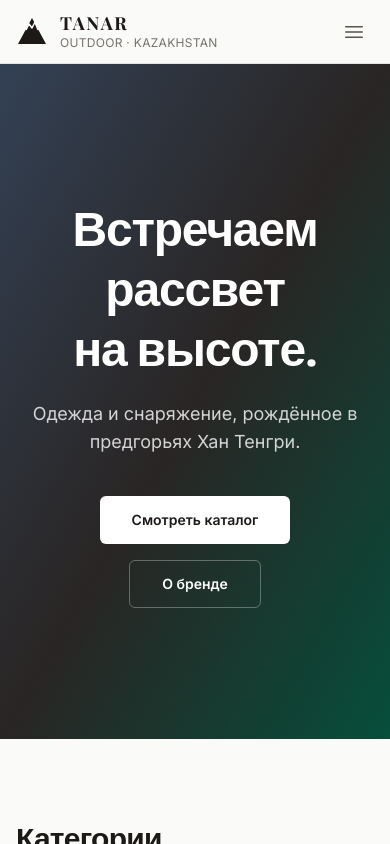
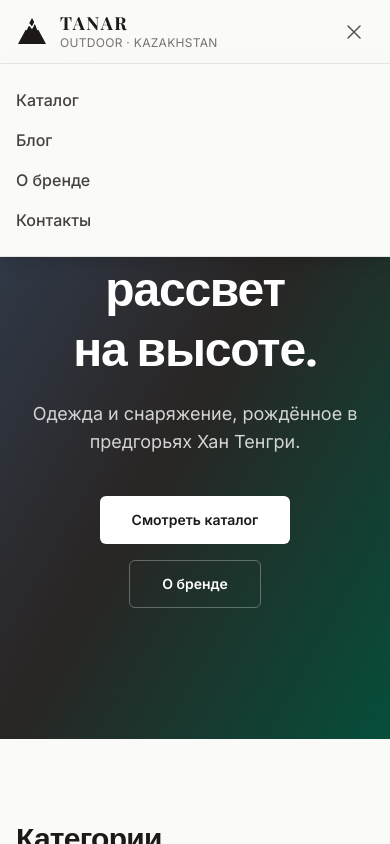
Before and after one commit to renatmannanov/tanar-site, a Next.js app: page / in a window 390 px wide. Both pictures are taken after a click on the button "Открыть меню". Shown: the top 844 px of the page. Built offline with nearby package versions, Linux system fonts and the light colour scheme; a web font is replaced by a local one.

Commit message:
polish: mobile nav, hover transitions, favicon, responsive tests, cleanup
Co-Authored-By: Claude Opus 4.6 <noreply@anthropic.com>

```diff
--- a/src/app/design-test/page.tsx
+++ /dev/null
@@ -1,30 +0,0 @@
-import Placeholder from '@/components/Placeholder';
-import { OUTDOOR_GRADIENTS } from '@/lib/gradients';
-
-export default function DesignPage() {
-  const aspects = ['square', 'portrait', 'landscape', 'wide'] as const;
-
-  return (
-    <div className="p-8 space-y-8">
-      <h1 className="font-display text-3xl font-bold">Design Tokens</h1>
-
-      <section className="space-y-4">
-        <h2 className="text-xl font-semibold">Aspect Ratios</h2>
-        <div className="grid grid-cols-2 md:grid-cols-4 gap-4">
-          {aspects.map((aspect) => (
-            <Placeholder key={aspect} label={aspect} aspect={aspect} />
-          ))}
-        </div>
-      </section>
-
-      <section className="space-y-4">
-        <h2 className="text-xl font-semibold">Gradients</h2>
-        <div className="grid grid-cols-2 md:grid-cols-5 gap-4">
-          {OUTDOOR_GRADIENTS.map((grad) => (
-            <Placeholder key={grad} label={grad} gradient={grad} aspect="square" />
-          ))}
-        </div>
-      </section>
-    </div>
-  );
-}
--- /dev/null
+++ b/src/app/icon.tsx
@@ -0,0 +1,33 @@
+import { ImageResponse } from 'next/og';
+
+export const size = { width: 32, height: 32 };
+export const contentType = 'image/png';
+
+export default function Icon() {
+  return new ImageResponse(
+    (
+      <div
+        style={{
+          background: 'linear-gradient(135deg, #1c1917 0%, #292524 100%)',
+          width: '100%',
+          height: '100%',
+          display: 'flex',
+          alignItems: 'center',
+          justifyContent: 'center',
+        }}
+      >
+        {/* Mountain silhouette using SVG path */}
+        <svg
+          width="24"
+          height="24"
+          viewBox="0 0 24 24"
+          fill="none"
+          style={{ display: 'flex' }}
+        >
+          <path d="M12 2L2 22h20L12 2z" fill="white" />
+        </svg>
+      </div>
+    ),
+    size,
+  );
+}
--- a/src/components/AvailabilityButton.tsx
+++ b/src/components/AvailabilityButton.tsx
@@ -5,7 +5,7 @@ export default function AvailabilityButton() {
     <button
       type="button"
       onClick={() => alert('Скоро в продаже')}
-      className="w-full rounded-lg bg-stone-900 px-8 py-4 text-base font-medium text-stone-50 transition-colors hover:bg-stone-800"
+      className="w-full rounded-lg bg-stone-900 px-8 py-4 text-base font-medium text-stone-50 transition-colors hover:bg-stone-800 focus-visible:outline-none focus-visible:ring-2 focus-visible:ring-stone-900 focus-visible:ring-offset-2"
       data-testid="availability-button"
     >
       Узнать о наличии
--- a/src/components/Header.tsx
+++ b/src/components/Header.tsx
@@ -1,5 +1,6 @@
 import Link from 'next/link';
 import Logo from './Logo';
+import MobileNav from './MobileNav';
 
 const navLinks = [
   { label: 'Каталог', href: '/catalog' },
@@ -18,7 +19,7 @@ export default function Header() {
         <Logo />
 
         {/* Desktop nav */}
-        <nav className="hidden items-center gap-8 md:flex">
+        <nav className="hidden items-center gap-8 lg:flex">
           {navLinks.map((link) => (
             <Link
               key={link.href}
@@ -30,27 +31,7 @@ export default function Header() {
           ))}
         </nav>
 
-        {/* Mobile burger — dropdown in step_10 */}
-        <button
-          type="button"
-          aria-label="Открыть меню"
-          className="inline-flex items-center justify-center rounded-md p-2 text-stone-600 hover:bg-stone-100 hover:text-stone-900 md:hidden"
-        >
-          <svg
-            className="h-6 w-6"
-            fill="none"
-            viewBox="0 0 24 24"
-            strokeWidth={1.5}
-            stroke="currentColor"
-            aria-hidden="true"
-          >
-            <path
-              strokeLinecap="round"
-              strokeLinejoin="round"
-              d="M3.75 6.75h16.5M3.75 12h16.5m-16.5 5.25h16.5"
-            />
-          </svg>
-        </button>
+        <MobileNav />
       </div>
     </header>
   );
--- /dev/null
+++ b/src/components/MobileNav.tsx
@@ -0,0 +1,93 @@
+'use client';
+
+import { useState, useEffect, useCallback } from 'react';
+import Link from 'next/link';
+
+const navLinks = [
+  { label: 'Каталог', href: '/catalog' },
+  { label: 'Блог', href: '/blog' },
+  { label: 'О бренде', href: '/#story' },
+  { label: 'Контакты', href: '/#footer' },
+] as const;
+
+export default function MobileNav() {
+  const [open, setOpen] = useState(false);
+
+  const close = useCallback(() => setOpen(false), []);
+
+  useEffect(() => {
+    if (!open) return;
+    const onKey = (e: KeyboardEvent) => {
+      if (e.key === 'Escape') close();
+    };
+    document.addEventListener('keydown', onKey);
+    return () => document.removeEventListener('keydown', onKey);
+  }, [open, close]);
+
+  return (
+    <div className="lg:hidden">
+      <button
+        type="button"
+        aria-label={open ? 'Закрыть меню' : 'Открыть меню'}
+        aria-expanded={open}
+        aria-controls="mobile-menu"
+        onClick={() => setOpen(!open)}
+        className="inline-flex items-center justify-center rounded-md p-2 text-stone-600 transition-colors hover:bg-stone-100 hover:text-stone-900"
+      >
+        <svg
+          className="h-6 w-6"
+          fill="none"
+          viewBox="0 0 24 24"
+          strokeWidth={1.5}
+          stroke="currentColor"
+          aria-hidden="true"
+        >
+          {open ? (
+            <path
+              strokeLinecap="round"
+              strokeLinejoin="round"
+              d="M6 18L18 6M6 6l12 12"
+            />
+          ) : (
+            <path
+              strokeLinecap="round"
+              strokeLinejoin="round"
+              d="M3.75 6.75h16.5M3.75 12h16.5m-16.5 5.25h16.5"
+            />
+          )}
+        </svg>
+      </button>
+
+      {open && (
+        <>
+          {/* Backdrop */}
+          <div
+            className="fixed inset-0 top-16 z-40 bg-black/20 backdrop-blur-sm"
+            onClick={close}
+            aria-hidden="true"
+          />
+
+          {/* Menu */}
+          <nav
+            id="mobile-menu"
+            className="fixed inset-x-0 top-16 z-50 border-b border-stone-200 bg-stone-50 px-4 py-6 shadow-lg"
+          >
+            <ul className="flex flex-col gap-4">
+              {navLinks.map((link) => (
+                <li key={link.href}>
+                  <Link
+                    href={link.href}
+                    onClick={close}
+                    className="block text-base font-medium text-stone-700 transition-colors hover:text-stone-900"
+                  >
+                    {link.label}
+                  </Link>
+                </li>
+              ))}
+            </ul>
+          </nav>
+        </>
+      )}
+    </div>
+  );
+}
--- a/src/components/home/Hero.tsx
+++ b/src/components/home/Hero.tsx
@@ -24,13 +24,13 @@ export default function Hero() {
         <div className="mt-10 flex flex-col items-center gap-4 sm:flex-row sm:justify-center">
           <Link
             href="/catalog"
-            className="inline-flex h-12 items-center rounded-md bg-white px-8 text-sm font-semibold text-stone-900 transition-colors hover:bg-stone-100"
+            className="inline-flex h-12 items-center rounded-md bg-white px-8 text-sm font-semibold text-stone-900 transition-colors hover:bg-stone-100 focus-visible:outline-none focus-visible:ring-2 focus-visible:ring-white focus-visible:ring-offset-2 focus-visible:ring-offset-stone-800"
           >
             Смотреть каталог
           </Link>
           <Link
             href="/#story"
-            className="inline-flex h-12 items-center rounded-md border border-white/30 px-8 text-sm font-semibold text-white transition-colors hover:bg-white/10"
+            className="inline-flex h-12 items-center rounded-md border border-white/30 px-8 text-sm font-semibold text-white transition-colors hover:bg-white/10 focus-visible:outline-none focus-visible:ring-2 focus-visible:ring-white focus-visible:ring-offset-2 focus-visible:ring-offset-stone-800"
           >
             О бренде
           </Link>
```
Also changed, not shown: task_tracker/todo/initial-build/PLAN.md (+1 -1 lines), task_tracker/todo/initial-build/progress.md (+10 -0 lines), 1 other file (tests, documents, lock files or other folders).
